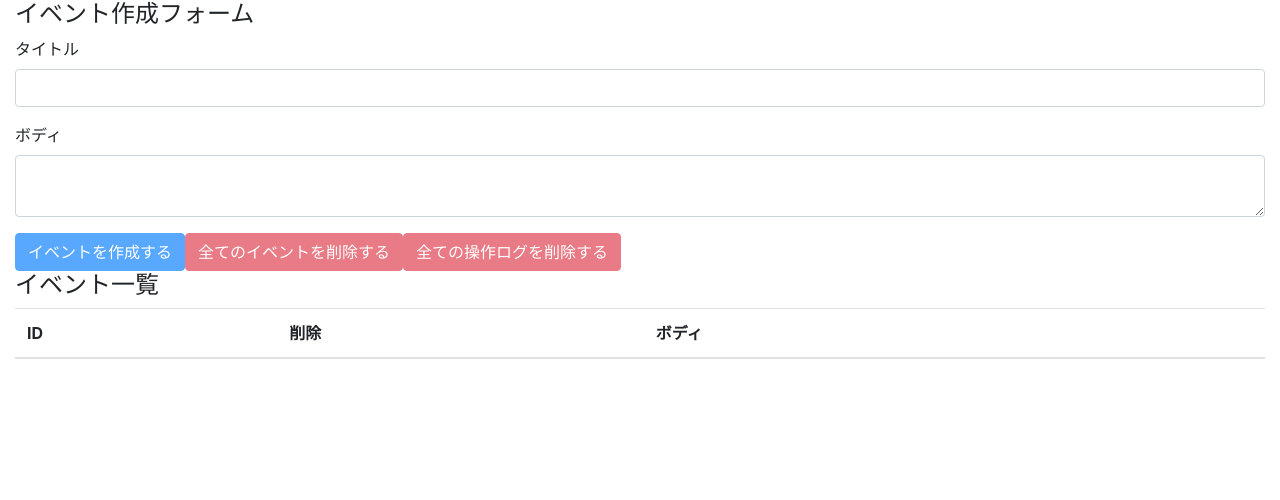
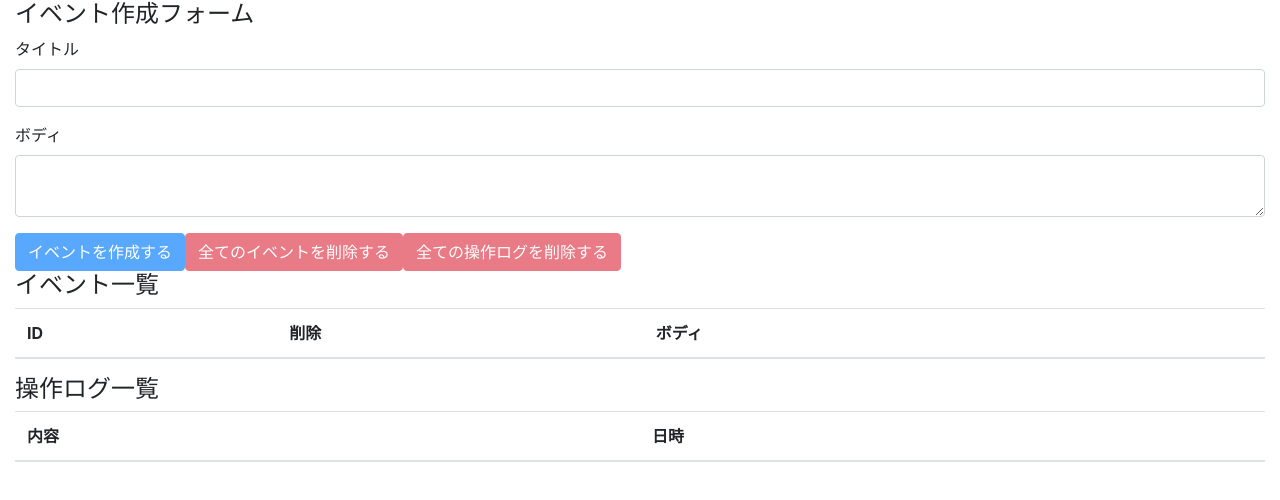
Before and after one commit to nottak0409/react-hooks-learning, a React (Create React App) app: page / in a window 1280 px wide. Shown: the top 500 px of the page. Built offline with nearby package versions, Linux system fonts and the light colour scheme.

Commit message:
operation log table create

```diff
--- a/src/components/App.js
+++ b/src/components/App.js
@@ -3,6 +3,7 @@
 
 import EventForm from './EventForm';
 import Events from './Events';
+import OperationLogs from './OperationLogs'
 
 import AppContext from '../contexts/AppContext';
 
@@ -20,6 +21,7 @@
         <div className="container-fluid">
             <EventForm />
             <Events />
+            <OperationLogs />
         </div>
         </AppContext.Provider>
     );
--- a/src/components/Event.js
+++ b/src/components/Event.js
@@ -15,9 +15,9 @@
         const result = window.confirm(`イベント(id=${id})を本当に削除しても良いですか？`);
         if(result) {
             dispatch({
-                type: DELETE_EVENT, id
+                type: DELETE_EVENT,
+                id
             })
-
             dispatch({
                 type: ADD_OPERATION_LOG,
                 description: `イベント(id=${id})を削除しました。`,
--- /dev/null
+++ b/src/components/OperationLog.js
@@ -0,0 +1,11 @@
+import React from 'react';
+
+const OperationLog = ({ operationLog }) => {
+    return (
+        <tr>
+            <td>{operationLog.description}</td>
+            <td>{operationLog.operatedAt}</td>
+        </tr>
+    )
+}
+export default OperationLog
--- /dev/null
+++ b/src/components/OperationLogs.js
@@ -0,0 +1,33 @@
+import React, { useContext } from 'react'
+
+import OperationLog from './OperationLog'
+import AppContext from '../contexts/AppContext'
+const OperationLogs = () => {
+    const { state } = useContext(AppContext)
+    return(
+        <>
+        <h4>操作ログ一覧</h4>
+        <table className="table table-hover">
+            <thead>
+                <tr>
+                    <th>
+                        内容
+                    </th>
+                    <th>
+                        日時
+                    </th>
+                </tr>
+            </thead>
+            <tbody>
+                {
+                    state.operationLogs.map((operationLog, Index) => (
+                        <OperationLog key={Index} operationLog={operationLog} />
+                    ))
+                }
+            </tbody>
+        </table>
+        </>
+    );
+}
+
+export default OperationLogs
```
